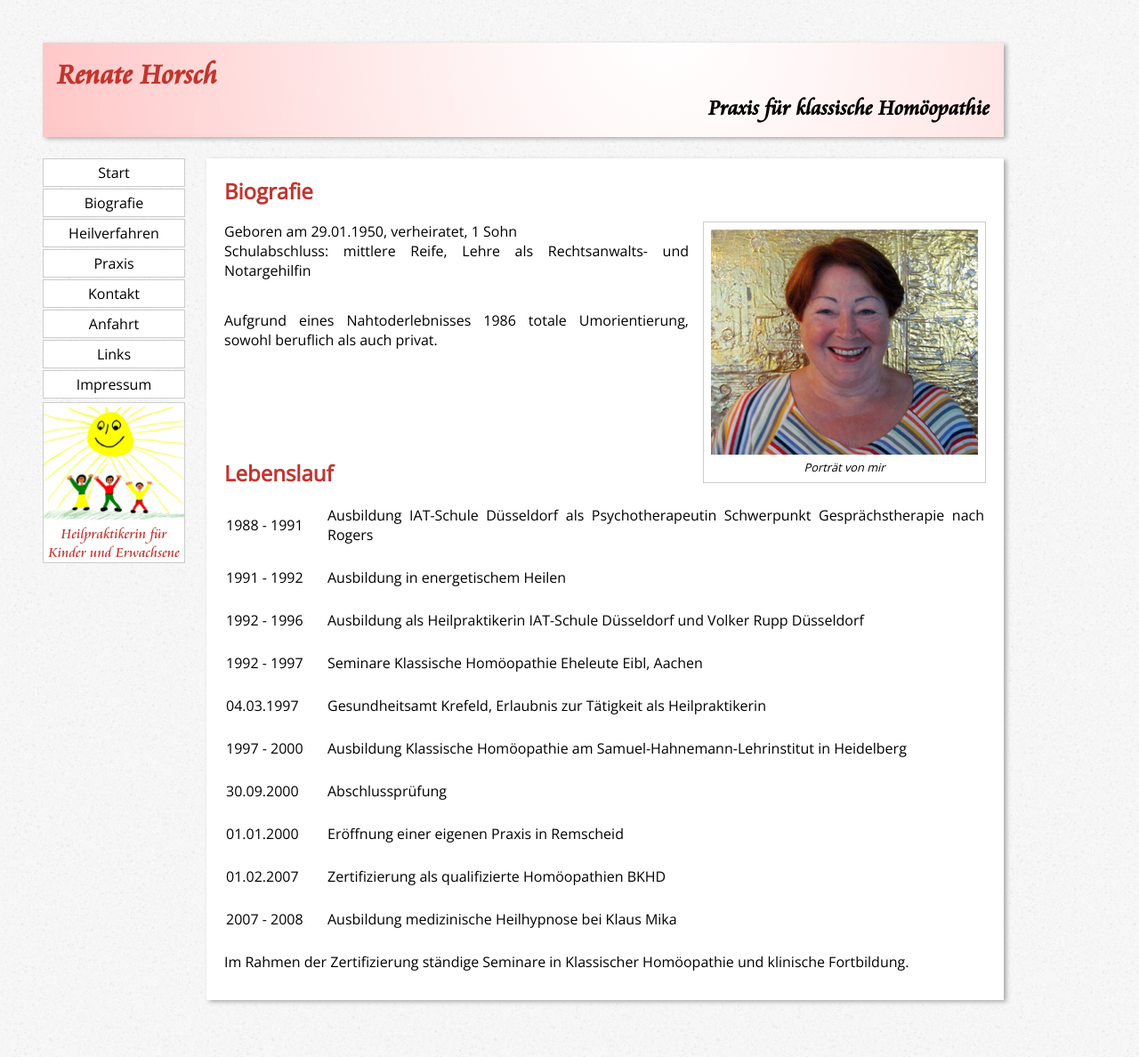
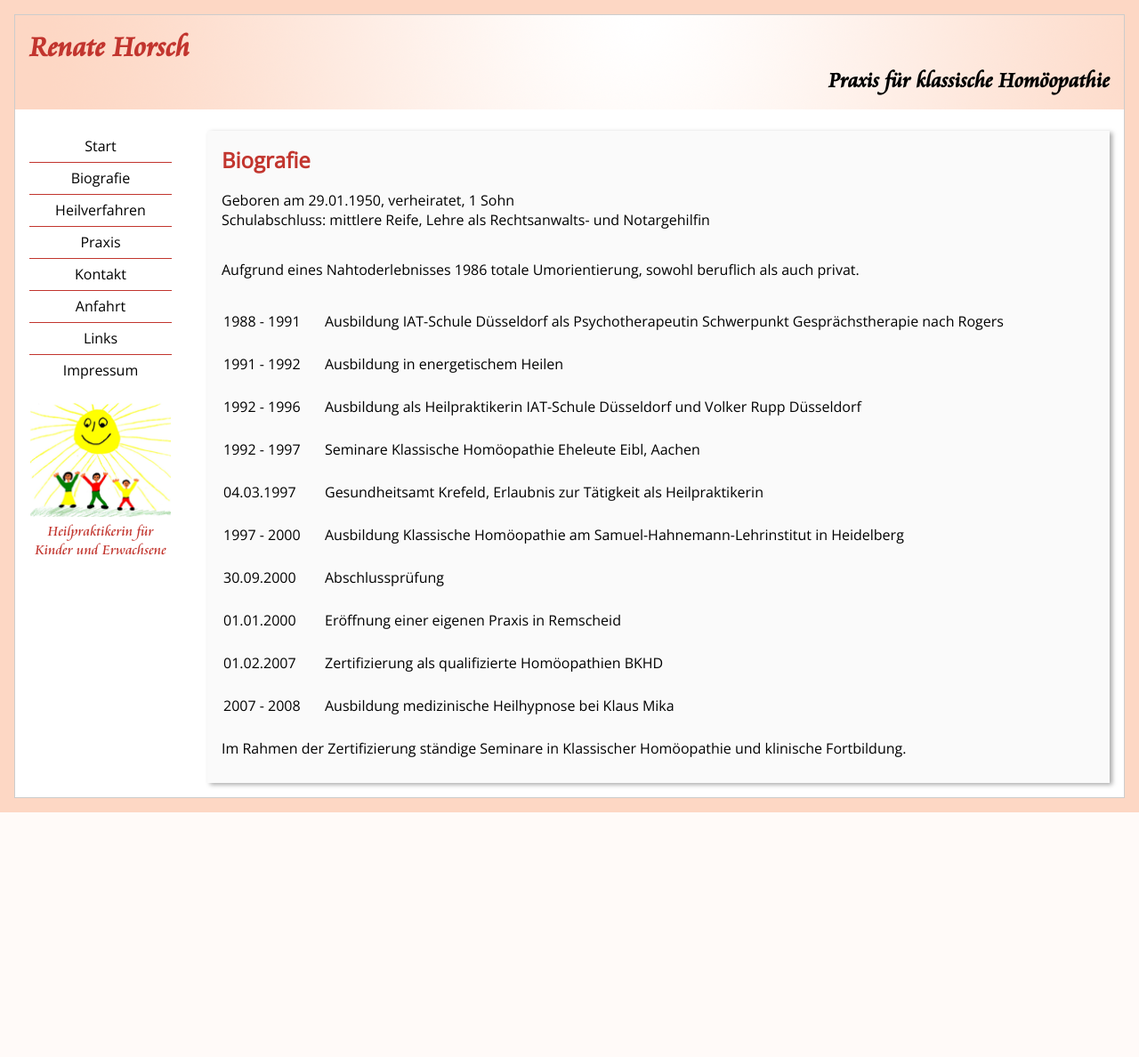
Before and after one commit to n2o/rho, a CakePHP app: the page made by app/View/Pages/biography.ctp in a window 1280 px wide. Shown: the whole page at 89% size. After the commit the page ends 913 px from the top, so only its background shows below. Run offline with PHP 8.4 and a stand-in for CakePHP, Linux system fonts and the light colour scheme; the template is opened without the code that fills it, so the values that code supplies are empty; some libraries are stand-ins or nearby versions.

Commit message:
Editting some style issues

```diff
--- a/app/View/Pages/biography.ctp
+++ b/app/View/Pages/biography.ctp
@@ -1,21 +1,12 @@
 <article>
 	<h1>Biografie</h1>
-
-	<figure class="right">
-		<?php
-			echo $this->Html->image('portrait001_thumb.jpg', array('alt' => 'portrait', 'style' => ''));
-		?>
-		<figcaption>Porträt von mir</figcaption>
-	</figure>
 
 	<p>Geboren am 29.01.1950, verheiratet, 1 Sohn<br>
 	Schulabschluss: mittlere Reife, Lehre als Rechtsanwalts- und Notargehilfin</p>
 	<br>
 	<p>Aufgrund eines Nahtoderlebnisses 1986 totale Umorientierung, sowohl beruflich als auch privat.</p>
 	<br>
-	<br><br><br><br>
 
-	<h1>Lebenslauf</h1>
 	<table>
 		<tr>
 			<td width="100px">1988 - 1991</td>
--- a/app/View/Pages/links.ctp
+++ b/app/View/Pages/links.ctp
@@ -11,7 +11,7 @@
 		<?php echo "<li>".$this->Html->link('Impfkritik', 'http://impfkritik.de/', array('target' => '_blank'))."</li>"; ?>
 		<?php echo "<li>".$this->Html->link('Schutzverband für Impfgeschädigte e.V.', 'http://impfschutzverband.de/', array('target' => '_blank'))."</li>"; ?>
 		<?php echo "<li>".$this->Html->link('Freie Heilpraktiker e.V.', 'http://www.freieheilpraktiker.com/', array('target' => '_blank'))."</li>"; ?>
-		<?php echo "<li>".$this->Html->link('Robert Betz - Transformation', 'http://robert-betz.com/', array('target' => '_blank'))."</li>"; ?>
+		<?php echo "<li>".$this->Html->link('Transformation', 'http://robert-betz.com/', array('target' => '_blank'))."</li>"; ?>
 		<?php echo "<li>".$this->Html->link('The Work of Byron Katie', 'http://thework.com/deutsch/', array('target' => '_blank'))."</li>"; ?>
 	</ul>
 	<p>Für die entsprechenden Inhalte wird keine Haftung übernommen.</p>
--- a/app/webroot/css/main.css
+++ b/app/webroot/css/main.css
@@ -147,9 +147,16 @@ cols    1     2      3      4      5      6      7      8      9      10     11
 px      68    160    252    344    436    528    620    712    804    896    988    1080    */
 
 body {
-	width: 1080px;
-	padding: 48px 0 48px 48px;
-	background: url('img/bg.jpg');
+	width: auto;
+	padding: 1em;
+	background: #fdd7c4;
+	/*background: url('img/bg.jpg');*/
+}
+
+#container {
+	min-height: 800px;
+	border: 1px solid #ccc;
+	background: #fff;
 }
 
 header {
@@ -158,16 +165,17 @@ header {
 	padding: 1em;
 	background: url('img/header.png');
 
-	box-shadow: 3px 2px 5px #aaa;
+	/*box-shadow: 3px 2px 5px #aaa;
 	-webkit-box-shadow: 3px 2px 5px #aaa;
-	-moz-box-shadow: 3px 2px 5px #aaa;
+	-moz-box-shadow: 3px 2px 5px #aaa;*/
 }
 
 article	{
-	background: #fff;
+	background: #fafafa;
 	margin-bottom: 1em;
 	overflow: hidden;
-	padding: 20px;
+	padding: 1em;
+	margin: 1em;
 
 	box-shadow: 3px 2px 5px #aaa;
 	-webkit-box-shadow: 3px 2px 5px #aaa;
@@ -185,6 +193,7 @@ a {
 nav {
 	width: 160px;
 	padding-right: 24px;
+	margin: 0 1em;
 	float: left;
 }
 
@@ -192,17 +201,22 @@ nav ul {
 	list-style-type: none;
 }
 
+nav hr {
+	color: #c2352e;
+	background-color: #c2352e;
+	height: 1px;
+}
+
 nav li a {
 	display: block;
 	text-align: center;
-	margin-bottom: 2px;
-	height: 30px;
-	line-height: 30px;
+	height: 35px;
+	line-height: 35px;
 	color: #000;
 	text-decoration: none;
 	font-size: 100%;
-	border: 1px solid #ccc;
-	background:  #fff;
+	/*border: 1px solid #ccc;*/
+	background: #fff;
 	-o-transition:color .2s ease-out, background .2s ease-in;
 	-ms-transition:color .2s ease-out, background .2s ease-in;
 	-moz-transition:color .2s ease-out, background .2s ease-in;
@@ -213,14 +227,14 @@ nav li a {
 nav ul ul li a {
 	display: block;
 	text-align: center;
-	margin-bottom: 2px;
-	height: 30px;
-	line-height: 30px;
+	/*margin: 0 -1em 0 1em;*/
+	height: 35px;
+	line-height: 35px;
 	color: #000;
 	text-decoration: none;
 	font-size: 80%;
-	border: 1px solid #ccc;
-	background:  #f7f7f7;
+	/*border: 1px solid #ccc;*/
+	background: #fdd7c4;
 	-o-transition:color .2s ease-out, background .2s ease-in;
 	-ms-transition:color .2s ease-out, background .2s ease-in;
 	-moz-transition:color .2s ease-out, background .2s ease-in;
@@ -229,7 +243,7 @@ nav ul ul li a {
 }
 
 nav li a:hover {
-	background: #f7f7f7;
+	background: #fdd7c4;
 }
 
 nav ul ul li a:hover {
@@ -239,17 +253,17 @@ nav ul ul li a:hover {
 nav .active {
 	color: #c2352e;
 	text-decoration: underline;
+	background: #fff;
 }
 
 .navImage {
 	margin: 1em 0;
 	background: #fff;
-	border: 1px solid #ccc;
 	font-family: "Cataneo";
 	display: block;
 	text-align: center;
 	color: #c2352e;
-	margin-top: 0.25em;
+	margin-top: 1em;
 }
 
 table td {
@@ -266,6 +280,7 @@ figure.right {
 	margin-left: 1em;
 	margin-bottom: 1em;
 	padding: 0.5em;
+	background: #fff;
 }
 
 figure.left {
@@ -277,6 +292,7 @@ figure.left {
 	margin-right: 1em;
 	margin-bottom: 1em;
 	padding: 0.5em;
+	background: #fff;
 }
 
 figure img {
@@ -304,8 +320,8 @@ px      68    160    252    344    436    528    620    712    */
 @media only screen and (min-width: 768px) and (max-width: 961px) {
 
 	body {
-		width: 712px;
-		padding: 48px 28px 60px;
+		/*width: 712px;
+		padding: 48px 28px 60px;*/
 	}
 
 	figure.right {
@@ -329,8 +345,8 @@ px      68    160    252    */
 @media only screen and (max-width: 767px) {
 
 	body {
-		width: 252px;
-		padding: 48px 34px 60px;
+		/*width: 252px;
+		padding: 48px 34px 60px;*/
 	}
 
 	figure.left {
@@ -338,6 +354,8 @@ px      68    160    252    */
 	}
 	figure.right {
 		width: 200px;
+		float:left;
+		margin-left: 0;
 	}
 
 	figure img {
@@ -359,8 +377,8 @@ px      68    160    252    344    436    */
 @media only screen and (min-width: 480px) and (max-width: 767px) {
 
 	body {
-		width: 436px;
-		padding: 36px 22px 48px;
+		/*width: 436px;
+		padding: 36px 22px 48px;*/
 	}
 
 }
```
Also changed, not shown: app/View/Layouts/nav.ctp (+20 -5 lines), app/View/Pages/home.ctp (+6 -13 lines), app/View/Practice/pics.ctp (+0 -9 lines), app/View/Therapies/classic.ctp (+16 -1 lines), app/webroot/css/img/header.png.
